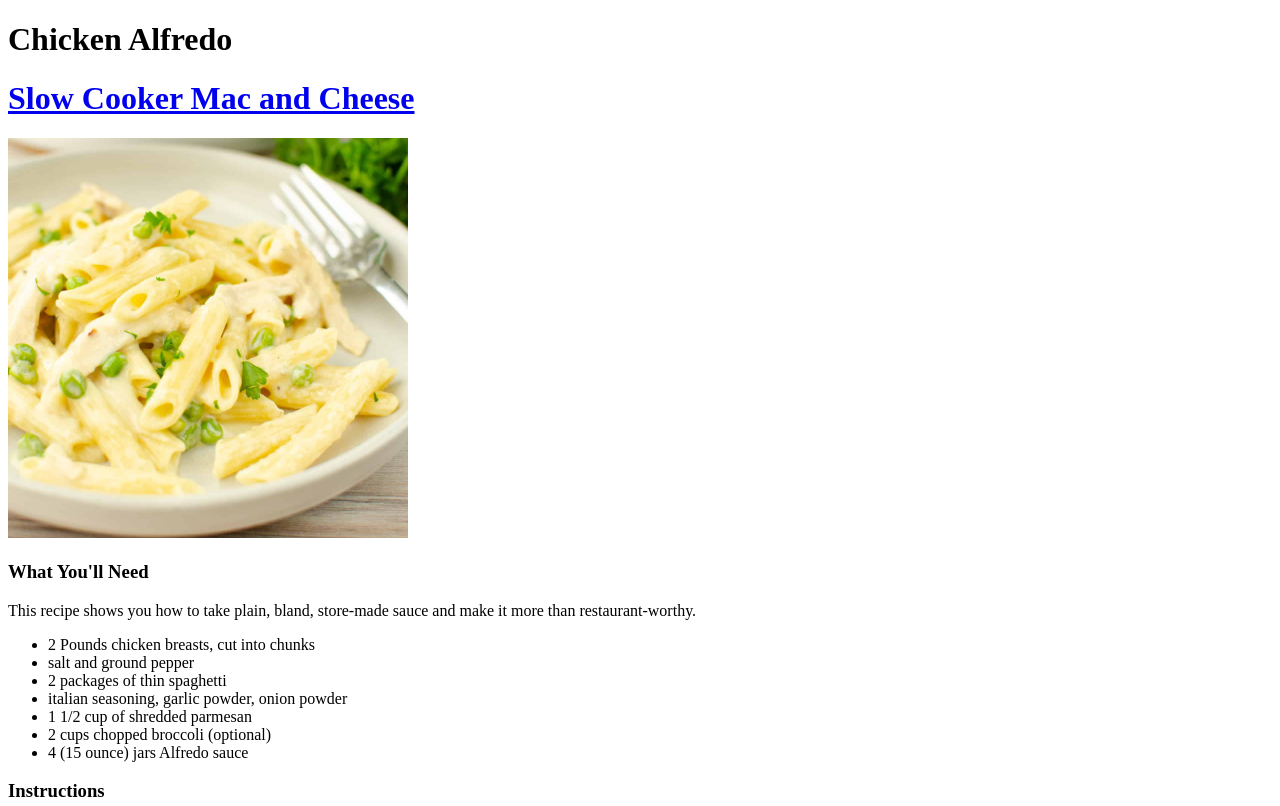
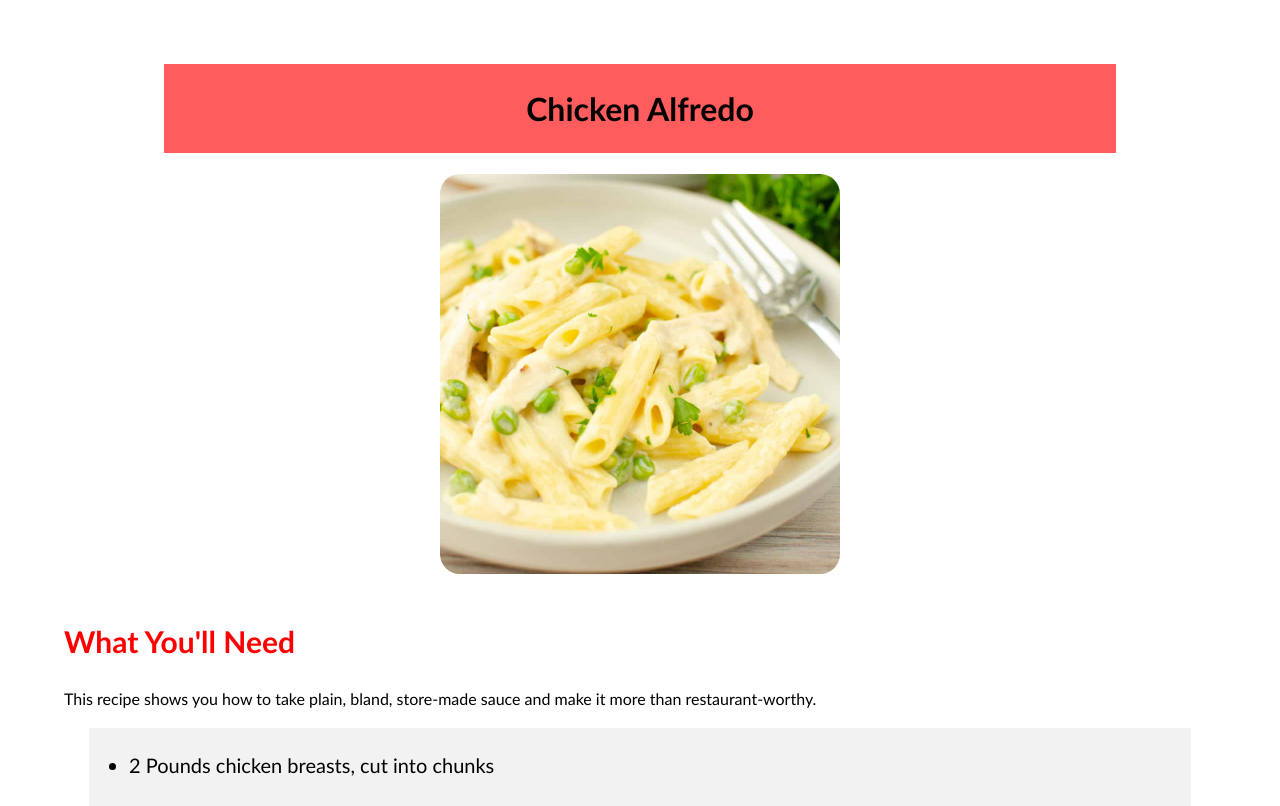
Before and after one commit to nathane331/odin-recipes, a plain HTML site: page recipes/chickenalfredo.html in a window 1280 px wide. Shown: the top 806 px of the page. Drawn offline with Linux system fonts and the light colour scheme.

Commit message:
Added CSS to recipe pages

```diff
--- a/recipes/chickenalfredo.html
+++ b/recipes/chickenalfredo.html
@@ -1,13 +1,14 @@
 <!DOCTYPE html>
 <html lang="en">
 <head>
+    <link rel="stylesheet" href="../stylesheet.css">
     <meta charset="UTF-8">
     <meta name="viewport" content="width=device-width, initial-scale=1.0">
     <title>Document</title>
 </head>
 <body>
-    <h1>Chicken Alfredo</h1>
-    <h1><a href="https://www.allrecipes.com/recipe/276725/creamy-chicken-alfredo/" target="_blank" rel="noopener noreferrer">Slow Cooker Mac and Cheese</a></h1>
+
+    <h1><a href="https://www.allrecipes.com/recipe/276725/creamy-chicken-alfredo/" target="_blank" rel="noopener noreferrer">Chicken Alfredo</a></h1>
     <img src="../pictures/chickenalfredo.jpg" alt="A photo of a chicken alfredo dish." width="400" height="400">
     <br>
     <h3>What You'll Need</h3>
--- /dev/null
+++ b/stylesheet.css
@@ -0,0 +1,43 @@
+body{
+    font-family:'Trebuchet MS';
+    margin: 5%;
+}
+
+
+h1{
+    text-align: center;
+    background-color:rgb(255, 93, 93);
+    margin-inline: 100px;
+    padding: 25px 25px;
+}
+
+ul{
+    background-color: #f2f2f2;
+    margin-inline: 25px;
+    line-height: 75px;
+    font-size: 20px;
+
+
+}
+a{
+    color:black;
+    text-decoration: none;
+    cursor: pointer;
+
+}
+a:hover{
+    color:grey;
+    font-size: 22px;
+}
+
+img{
+    margin-left: auto;
+    margin-right: auto;
+    display: block;
+    border-radius: 20px;
+}
+
+h3{
+    color:red;
+    font-size: 30px;
+}
```
Also changed, not shown: index.html (+1 -0 lines), recipes/lasagna.html (+1 -0 lines), recipes/macandcheese.html (+2 -1 lines).
